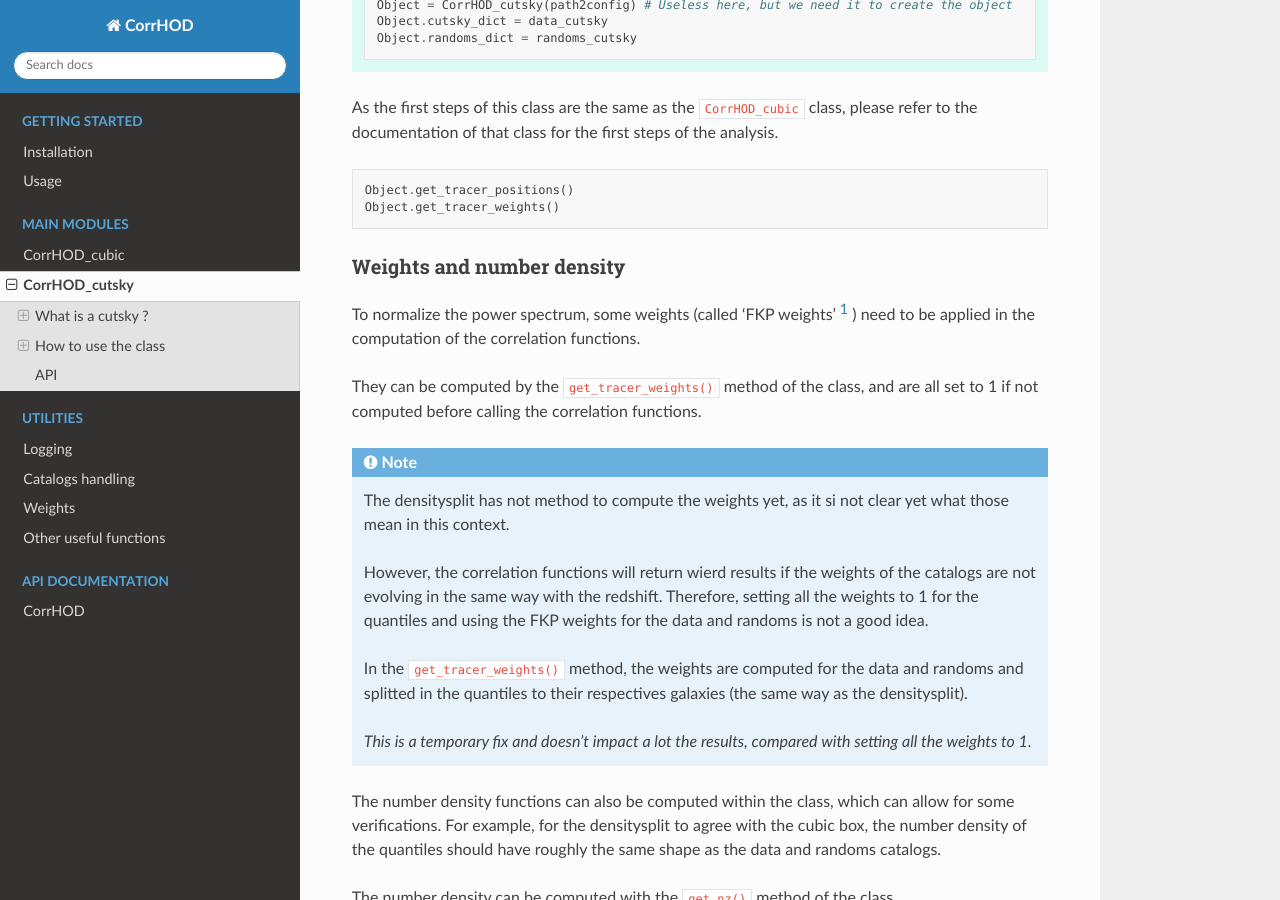
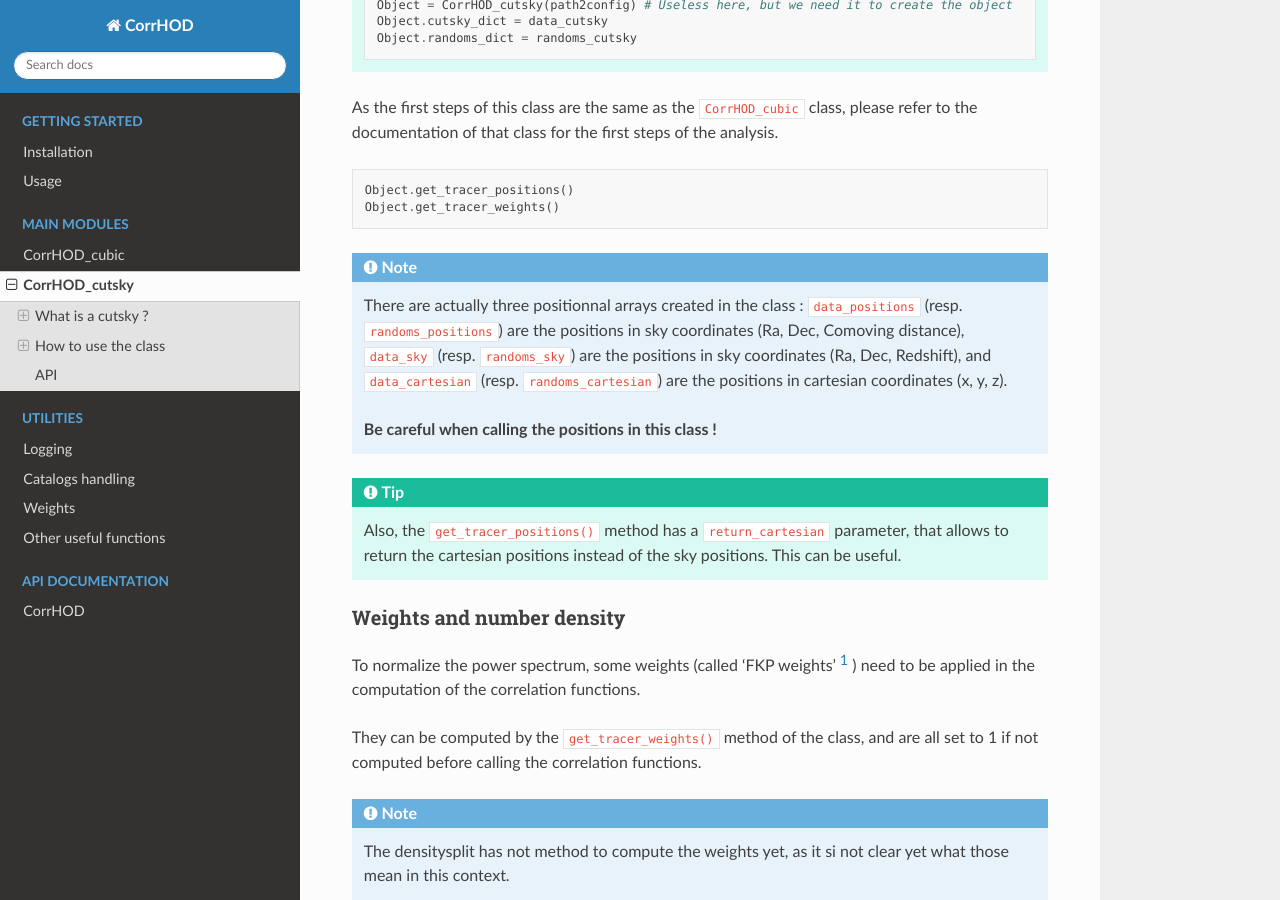
Before and after one commit to SBouchard01/CorrHOD, a Sphinx documentation site: the page built from docs/CorrHOD_cutsky.rst, in a window 1280 px wide and 900 px high, scrolled down 1395 px. Built offline with Sphinx 7.4.7 and the Read the Docs theme 2.0.0, drawn with Linux system fonts in a browser that asks for light colours; pages that are not in the unit, such as notebooks, are missing from menus.

Commit message:
added tips in the doc

```diff
--- a/docs/CorrHOD_cutsky.rst
+++ b/docs/CorrHOD_cutsky.rst
@@ -68,6 +68,18 @@ please refer to the documentation of that class for the first steps of the analy
    Object.get_tracer_positions()
    Object.get_tracer_weights()
 
+.. note::
+   There are actually three positionnal arrays created in the class : ``data_positions`` (resp.
+   ``randoms_positions``) are the positions in sky coordinates (Ra, Dec, Comoving distance),
+   ``data_sky`` (resp. ``randoms_sky``) are the positions in sky coordinates (Ra, Dec, Redshift),
+   and ``data_cartesian`` (resp. ``randoms_cartesian``) are the positions in cartesian coordinates
+   (x, y, z).
+
+   **Be careful when calling the positions in this class !**
+
+.. tip::
+   Also, the ``get_tracer_positions()`` method has a ``return_cartesian`` parameter, that
+   allows to return the cartesian positions instead of the sky positions. This can be useful.
 
 Weights and number density
 ~~~~~~~~~~~~~~~~~~~~~~~~~~
--- a/docs/index.rst
+++ b/docs/index.rst
@@ -6,7 +6,7 @@
 CorrHOD
 ===================================
 
-CorrHOD is a package for modeling the clustering of galaxies in the
+CorrHOD is a python3 package for modeling the clustering of galaxies in the
 `AbacusSummit <https://abacussummit.readthedocs.io>`_ Dark Matter simulations.
 It is based on the HOD model of `Zheng et al. 2007 <https://arxiv.org/abs/astro-ph/0703457>`_
 and the `AbacusHOD <https://abacusutils.readthedocs.io/en/latest/hod.html>`_ package from
```
